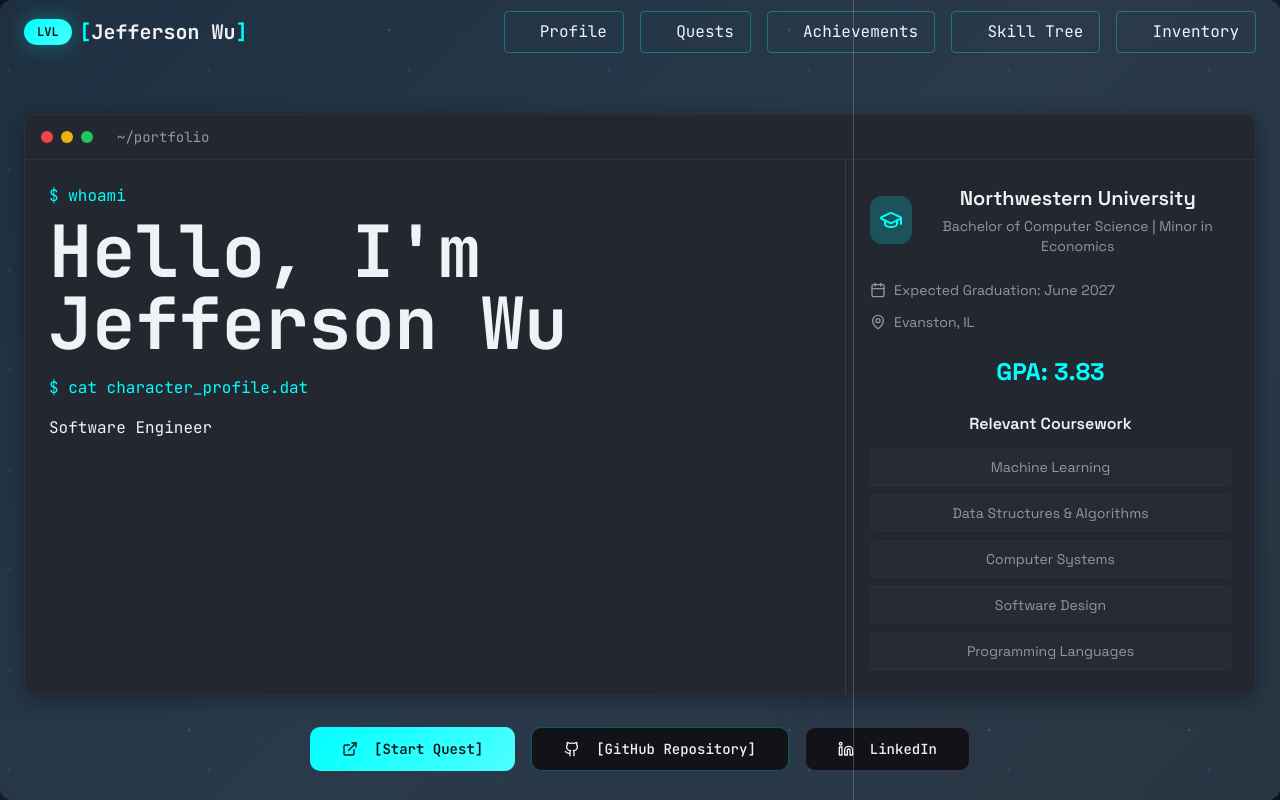
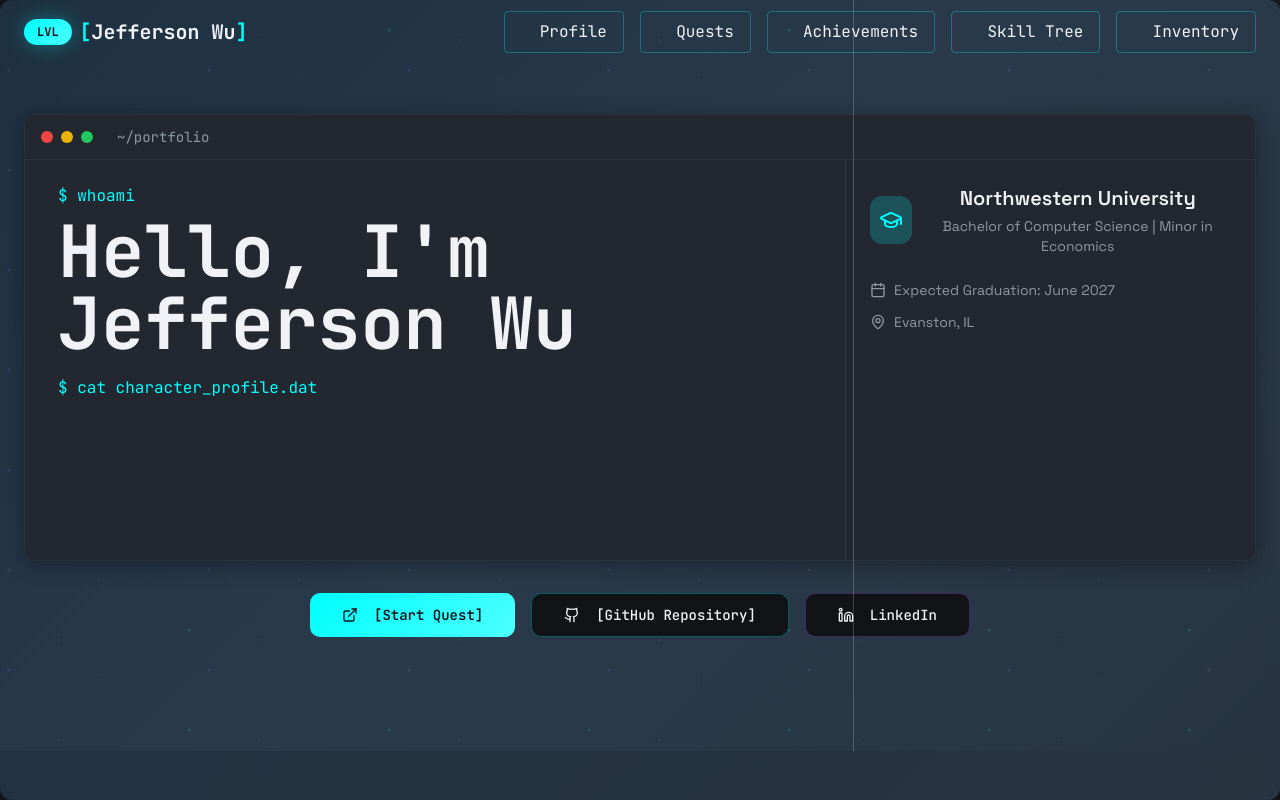
Before and after one commit to JeffersonWu25/jefferson-wu-portfolio, a React (Vite) app: page / in a window 1280 px wide. Shown: the top 800 px of the page. Built offline with nearby package versions, Linux system fonts and the light colour scheme.

Commit message:
Visual edit in Lovable
Edited UI in Lovable

```diff
--- a/src/components/Hero.tsx
+++ b/src/components/Hero.tsx
@@ -34,7 +34,7 @@ const Hero = () => {
 
             <div className="grid lg:grid-cols-3 min-h-[400px]">
               {/* Terminal Content */}
-              <div className="lg:col-span-2 p-6 text-left">
+              <div className="lg:col-span-2 p-6 text-left mx-[9px]">
                 <div className="font-mono text-primary mb-2">$ whoami</div>
                 <h1 className="text-4xl md:text-6xl lg:text-7xl font-bold mb-4">
                   <span className="font-mono text-foreground">
@@ -46,7 +46,7 @@ const Hero = () => {
                 {isTypingDone && <div className="space-y-4 animate-fade-in">
                      <div className="font-mono text-primary">$ cat character_profile.dat</div>
                      <div className="space-y-2">
-                       <div className="font-mono text-foreground">Software Engineer</div>
+
                      </div>
                    </div>}
               </div>
@@ -79,28 +79,10 @@ const Hero = () => {
                   </div>
 
                   <div>
-                    <span className="text-2xl font-bold text-primary">GPA: 3.83</span>
+
                   </div>
 
-                  <div>
-                    <h4 className="font-semibold mb-3 text-foreground">Relevant Coursework</h4>
-                    <div className="grid grid-cols-1 gap-2">
-                      {[
-                        "Machine Learning",
-                        "Data Structures & Algorithms",
-                        "Computer Systems",
-                        "Software Design",
-                        "Programming Languages"
-                      ].map((course) => (
-                        <span
-                          key={course}
-                          className="px-3 py-2 bg-muted/50 text-sm rounded border border-border text-muted-foreground"
-                        >
-                          {course}
-                        </span>
-                      ))}
-                    </div>
-                  </div>
+
                 </div>
               </div>}
             </div>
```
